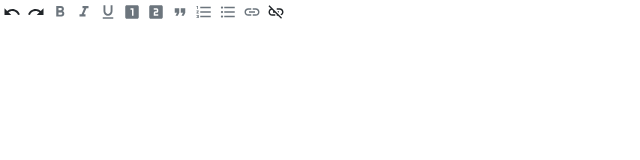
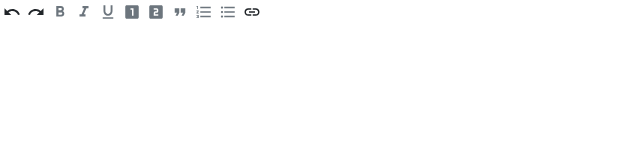
Before and after one commit to majudhu/slate-sup, a React (Create React App) app: page / in a window 1280 px wide. Shown: the top 160 px of the page, without its empty margins (0-640 px from the left). Built offline with nearby package versions, Linux system fonts and the light colour scheme.

Commit message:
update link mode

```diff
--- a/src/RichTextEditor.js
+++ b/src/RichTextEditor.js
@@ -64,7 +64,6 @@ export default function RichTextEditor({ value, setValue }) {
         <BlockButton format="numbered-list" icon={<MdFormatListNumbered />} />
         <BlockButton format="bulleted-list" icon={<MdFormatListBulleted />} />
         <LinkButton />
-        <RemoveLinkButton />
       </div>
       <Editable renderElement={Element} renderLeaf={Leaf} />
     </Slate>
@@ -203,16 +202,16 @@ function isLinkActive(editor) {
 }
 
 function unwrapLink(editor) {
+  if (isLinkActive(editor)) {
     Transforms.unwrapNodes(editor, {
       match: (n) =>
         !Editor.isEditor(n) && SlateElement.isElement(n) && n.type === "link",
     });
   }
+}
 
 function wrapLink(editor, url) {
-  if (isLinkActive(editor)) {
   unwrapLink(editor);
-  }
 
   const { selection } = editor;
   const isCollapsed = selection && Range.isCollapsed(selection);
@@ -246,10 +245,12 @@ function LinkButton() {
     <>
       <IconButton
         size="small"
-        className={isLinkActive(editor) ? "text-dark" : "text-muted"}
-        onClick={() => setShowDialog(true)}
+        className="text-dark"
+        onClick={() =>
+          isLinkActive(editor) ? unwrapLink(editor) : setShowDialog(true)
+        }
       >
-        <MdLink />
+        {isLinkActive(editor) ? <MdLinkOff /> : <MdLink />}
       </IconButton>
       <Dialog
         fullWidth
@@ -257,7 +258,8 @@ function LinkButton() {
         open={showDialog}
         onClose={() => setShowDialog(false)}
       >
-        <h4 className="mx-3 mt-2 mb-0 d-flex align-items-center">Insert a link
+        <h4 className="mx-3 mt-2 mb-0 d-flex align-items-center">
+          Insert a link
           <IconButton className="ms-auto" onClick={() => setShowDialog(false)}>
             <MdClose />
           </IconButton>
@@ -265,6 +267,7 @@ function LinkButton() {
         <form onSubmit={submit} className="mx-3 mb-3">
           <TextField
             fullWidth
+            autoFocus
             required
             label="Enter URL"
             className="mb-2"
@@ -279,17 +282,3 @@ function LinkButton() {
     </>
   );
 }
-
-function RemoveLinkButton() {
-  const editor = useSlate();
-  return (
-    <IconButton
-      size="small"
-      className="text-dark"
-      disabled={!isLinkActive(editor)}
-      onClick={() => isLinkActive(editor) && unwrapLink(editor)}
-    >
-      <MdLinkOff />
-    </IconButton>
-  );
-}
```
Lines whose indentation alone changed are shown as unchanged.
